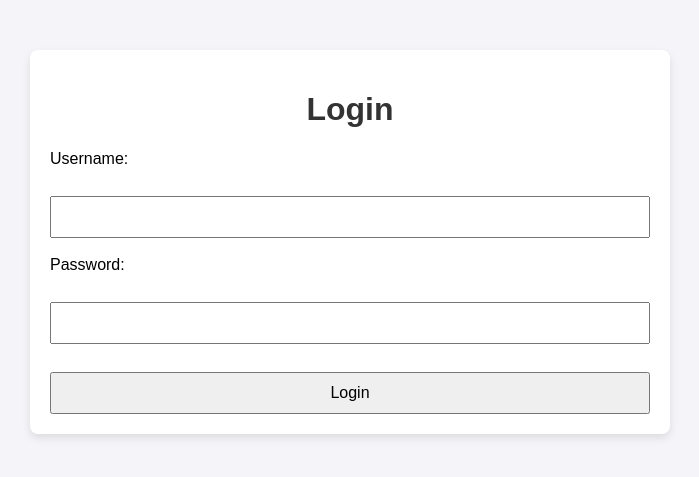
After one commit to Abetu777/twitter_clone, a Flask app: page /login in a window 1280 px wide. The commit adds this page. Shown: the top 477 px of the page, without its empty margins (290-989 px from the left). Run offline with Flask 3, Linux system fonts and the light colour scheme.

Commit message:
add-register-login-logout

```diff
--- a/app/main.py
+++ b/app/main.py
@@ -1,47 +1,90 @@
-import os
-from flask import Flask, request, jsonify, send_from_directory
+from flask import Flask, render_template, request, jsonify, session, redirect, url_for
 from flask_sqlalchemy import SQLAlchemy
+from flask_bcrypt import Bcrypt
 
+# Flaskアプリケーション初期化
 app = Flask(__name__)
-
-# データベースの設定
-app.config['SQLALCHEMY_DATABASE_URI'] = 'sqlite:///posts.db'
+app.secret_key = 'your_secret_key'
+app.config['SQLALCHEMY_DATABASE_URI'] = 'sqlite:///app.db'
 app.config['SQLALCHEMY_TRACK_MODIFICATIONS'] = False
 db = SQLAlchemy(app)
+bcrypt = Bcrypt(app)
 
-# データベースモデル
+# データベースモデル定義
+class User(db.Model):
+    id = db.Column(db.Integer, primary_key=True)
+    username = db.Column(db.String(150), unique=True, nullable=False)
+    password_hash = db.Column(db.String(150), nullable=False)
+
 class Post(db.Model):
     id = db.Column(db.Integer, primary_key=True)
     content = db.Column(db.Text, nullable=False)
+    user_id = db.Column(db.Integer, db.ForeignKey('user.id'), nullable=False)
 
 # データベース初期化
 with app.app_context():
     db.create_all()
 
-@app.route("/", methods=["GET"])
+# ホームページ
+@app.route("/")
 def home():
-    return "Welcome to the Twitter Clone API!"
+    if "user_id" in session:
+        return redirect(url_for("dashboard"))
+    return render_template("index.html")
 
-@app.route("/posts", methods=["GET"])
-def get_posts():
-    posts = Post.query.all()
-    return jsonify([{"id": post.id, "content": post.content} for post in posts])
+# ダッシュボード（ログインユーザー専用）
+@app.route("/dashboard")
+def dashboard():
+    if "user_id" not in session:
+        return redirect(url_for("login_page"))
+    user_id = session["user_id"]
+    posts = Post.query.filter_by(user_id=user_id).all()
+    return render_template("dashboard.html", posts=posts)
 
-@app.route("/posts", methods=["POST"])
+# ユーザー登録
+@app.route("/register", methods=["GET", "POST"])
+def register_page():
+    if request.method == "POST":
+        data = request.form
+        if User.query.filter_by(username=data['username']).first():
+            return jsonify({"error": "Username already exists"}), 400
+        hashed_password = bcrypt.generate_password_hash(data['password']).decode('utf-8')
+        new_user = User(username=data['username'], password_hash=hashed_password)
+        db.session.add(new_user)
+        db.session.commit()
+        return redirect(url_for("login_page"))
+    return render_template("register.html")
+
+# ログイン
+@app.route("/login", methods=["GET", "POST"])
+def login_page():
+    if request.method == "POST":
+        data = request.form
+        user = User.query.filter_by(username=data['username']).first()
+        if user and bcrypt.check_password_hash(user.password_hash, data['password']):
+            session['user_id'] = user.id
+            return redirect(url_for("dashboard"))
+        return jsonify({"error": "Invalid credentials"}), 401
+    return render_template("login.html")
+
+# ログアウト
+@app.route("/logout", methods=["POST"])
+def logout():
+    session.pop('user_id', None)
+    return redirect(url_for("home"))
+
+# 投稿作成
+@app.route("/create_post", methods=["POST"])
 def create_post():
-    data = request.json
-    if not data or "content" not in data:
-        return jsonify({"error": "Invalid input"}), 400
-    new_post = Post(content=data["content"])
+    if "user_id" not in session:
+        return jsonify({"error": "Unauthorized"}), 401
+    data = request.form
+    if not data.get("content"):
+        return jsonify({"error": "Content cannot be empty"}), 400
+    new_post = Post(content=data["content"], user_id=session["user_id"])
     db.session.add(new_post)
     db.session.commit()
-    return jsonify({"id": new_post.id, "content": new_post.content}), 201
-
-# 静的ファイルのホスティング
-@app.route("/static/<path:path>")
-def serve_static(path):
-    return send_from_directory("static", path)
+    return redirect(url_for("dashboard"))
 
 if __name__ == "__main__":
-    port = int(os.environ.get("PORT", 5000))
-    app.run(host="0.0.0.0", port=port)
+    app.run(debug=True, host="0.0.0.0")
--- a/app/requirements.txt
+++ b/app/requirements.txt
@@ -1,3 +1,3 @@
-flask
-flask-sqlalchemy
-gunicorn
+Flask
+Flask-Bcrypt
+Flask-SQLAlchemy
--- a/app/static/style.css
+++ b/app/static/style.css
@@ -14,45 +14,18 @@ body {
   box-shadow: 0 4px 8px rgba(0, 0, 0, 0.1);
 }
 
-h1, h2 {
+h1 {
   text-align: center;
   color: #333;
 }
 
-textarea {
-  width: 100%;
+form {
+  display: flex;
+  flex-direction: column;
+}
+
+input, button {
+  margin-top: 10px;
   padding: 10px;
-  margin-bottom: 10px;
-  border: 1px solid #ccc;
-  border-radius: 4px;
   font-size: 16px;
 }
-
-button {
-  display: inline-block;
-  background: #5cb85c;
-  color: #fff;
-  padding: 10px 20px;
-  border: none;
-  border-radius: 4px;
-  font-size: 16px;
-  cursor: pointer;
-  margin-bottom: 20px;
-}
-
-button:hover {
-  background: #4cae4c;
-}
-
-ul {
-  list-style: none;
-  padding: 0;
-}
-
-.post-item {
-  background: #f9f9f9;
-  border: 1px solid #ddd;
-  margin-bottom: 10px;
-  padding: 10px;
-  border-radius: 4px;
-}
--- /dev/null
+++ b/app/templates/login.html
@@ -0,0 +1,21 @@
+<!DOCTYPE html>
+<html lang="en">
+<head>
+  <meta charset="UTF-8">
+  <meta name="viewport" content="width=device-width, initial-scale=1.0">
+  <title>Login</title>
+  <link rel="stylesheet" href="/static/style.css">
+</head>
+<body>
+  <div class="container">
+    <h1>Login</h1>
+    <form action="/login" method="POST">
+      <label for="username">Username:</label><br>
+      <input type="text" id="username" name="username"><br>
+      <label for="password">Password:</label><br>
+      <input type="password" id="password" name="password"><br>
+      <button type="submit">Login</button>
+    </form>
+  </div>
+</body>
+</html>
```
Also changed, not shown: app/static/index.html (deleted, +0 -60 lines), app/templates/dashboard.html (added, +27 -0 lines), app/templates/index.html (added, +15 -0 lines), app/templates/register.html (added, +21 -0 lines), instance/app.db (added), instance/posts.db (added), 1 other file.
